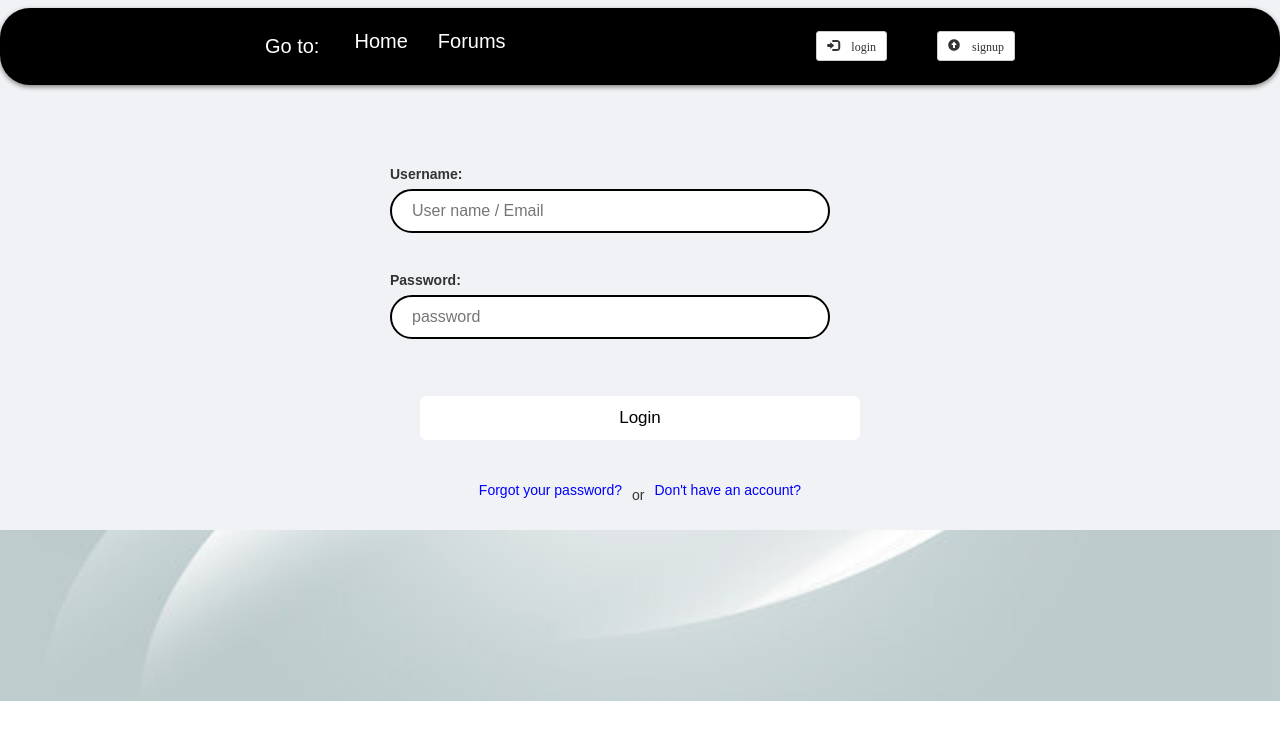
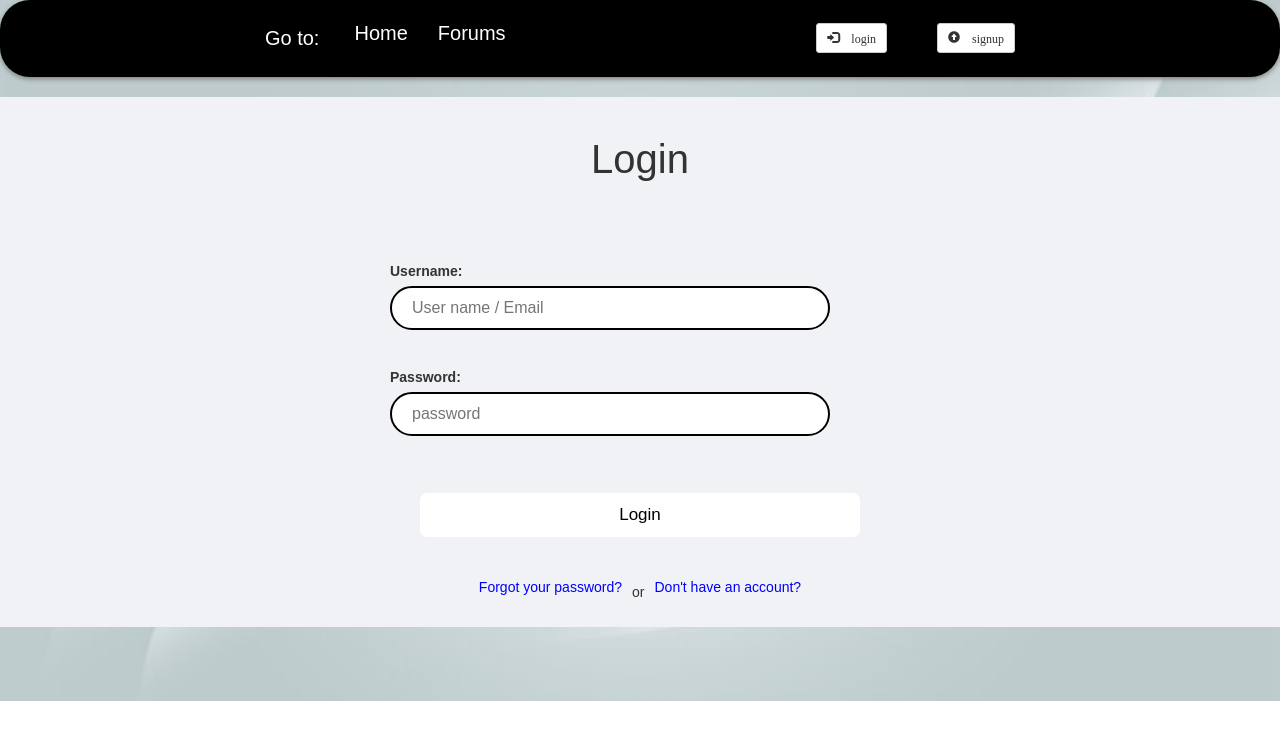
Before and after one commit to IceBearSYK/AgileProj, a Flask app: page /login in a window 1280 px wide. Shown: the top 740 px of the page. Run offline with Flask 3, Linux system fonts and the light colour scheme; some libraries are stand-ins or nearby versions.

Commit message:
fixed some issues with navbar

```diff
--- a/app/routes.py
+++ b/app/routes.py
@@ -16,7 +16,7 @@ def login():
         if user and check_password_hash(user.password, password):
             session['user'] = user.usrID
             print(f"Session data after login: {session}")
-            flask("Successfuly logged in!", "success")
+            flash("Successfuly logged in!", "success")
             return redirect(url_for('home'))
         else:
             flash("Invalid username or password",  "warning")
--- a/app/static/navbar.css
+++ b/app/static/navbar.css
@@ -63,3 +63,8 @@ a:hover {
     display: flex;
     align-items: center;
 }
+
+.navbar {
+    position: relative;
+    z-index: 1;
+}
--- a/app/templates/loginpage.html
+++ b/app/templates/loginpage.html
@@ -9,7 +9,7 @@
 
 {%endblock%}
 
-</head>
+
 {% block body %}
 
     <div class = "container">
--- a/app/templates/public.html
+++ b/app/templates/public.html
@@ -49,10 +49,11 @@
     </nav>
 
 
-
+    <div class="flashcontainer">
         {% with messages = get_flashed_messages(with_categories=true) %}
             {% if messages %}
                 {% for category, message in messages%}
+
                 <div class="alert alert-{{category}} d-flex align-items-center" role="alert">
 
                     <svg class="bi flex-shrink-0 me-2" width="24" height="24" role="img" aria-label="Info:"><use xlink:href="#info-fill"/></svg>
@@ -61,10 +62,11 @@
                 {% endfor %}
             {% endif %}
         {% endwith %}
+    <div>
 
-        <main>
-            {%block body %}{% endblock%}
-        </main>
+    <main>
+        {%block body %}{% endblock%}
+    </main>
 
 </body>
 
--- a/app/templates/signup.html
+++ b/app/templates/signup.html
@@ -1,7 +1,7 @@
 {%extends "public.html" %}
 {% block title %}Sign Up Page{% endblock %}
 
-{%block head%%}
+{%block head%}
     <link rel="stylesheet" href="https://maxcdn.bootstrapcdn.com/bootstrap/3.4.0/css/bootstrap.min.css">
     <script src="https://ajax.googleapis.com/ajax/libs/jquery/3.7.1/jquery.min.js"></script>
     <script src="https://maxcdn.bootstrapcdn.com/bootstrap/3.4.0/js/bootstrap.min.js"></script>
```
Also changed, not shown: app/templates/flashes.html (deleted). Lines whose indentation alone changed are shown as unchanged.
